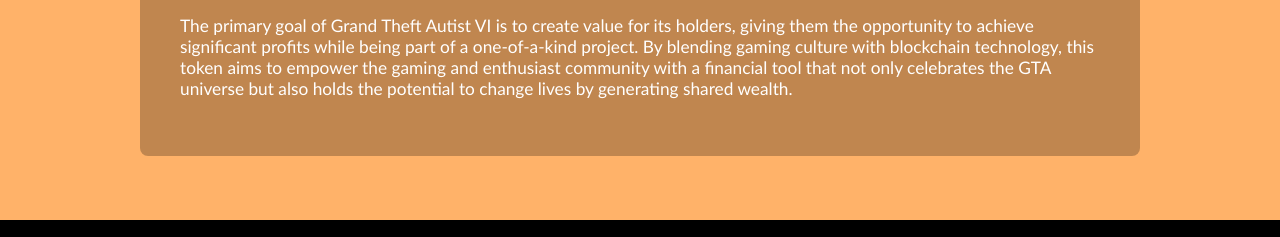
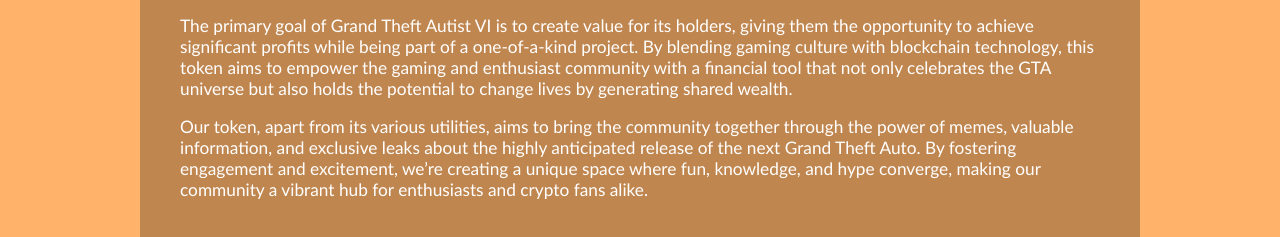
Before and after one commit to GTAVIToken/GTAVIToken, a plain HTML site: page index.html in a window 1280 px wide. Shown: the part 334-571 px from the top of the page. Drawn offline with nearby package versions, Linux system fonts and the light colour scheme.

Commit message:
Update index.html

```diff
--- a/index.html
+++ b/index.html
@@ -61,6 +61,10 @@
                 By blending gaming culture with blockchain technology, this token aims to empower the gaming
                 and enthusiast community with a financial tool that not only celebrates the GTA universe but
                 also holds the potential to change lives by generating shared wealth.</p>
+            <p>Our token, apart from its various utilities, aims to bring the community together through the power of memes,
+                valuable information, and exclusive leaks about the highly anticipated release of the next Grand Theft Auto.
+                By fostering engagement and excitement, we’re creating a unique space where fun, knowledge, and hype converge,
+                making our community a vibrant hub for enthusiasts and crypto fans alike.</p>
         </div>
         </div>
 
```
